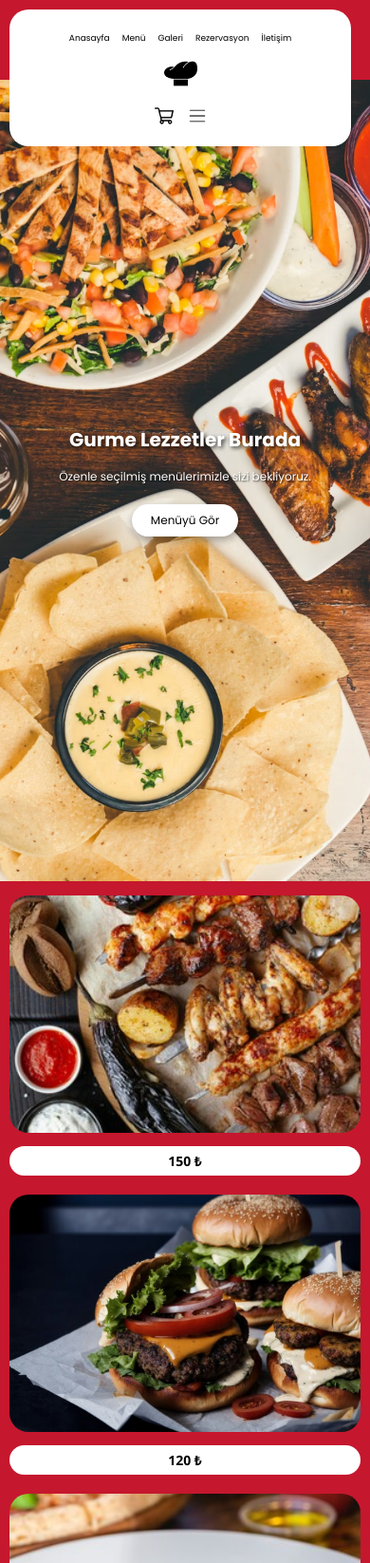
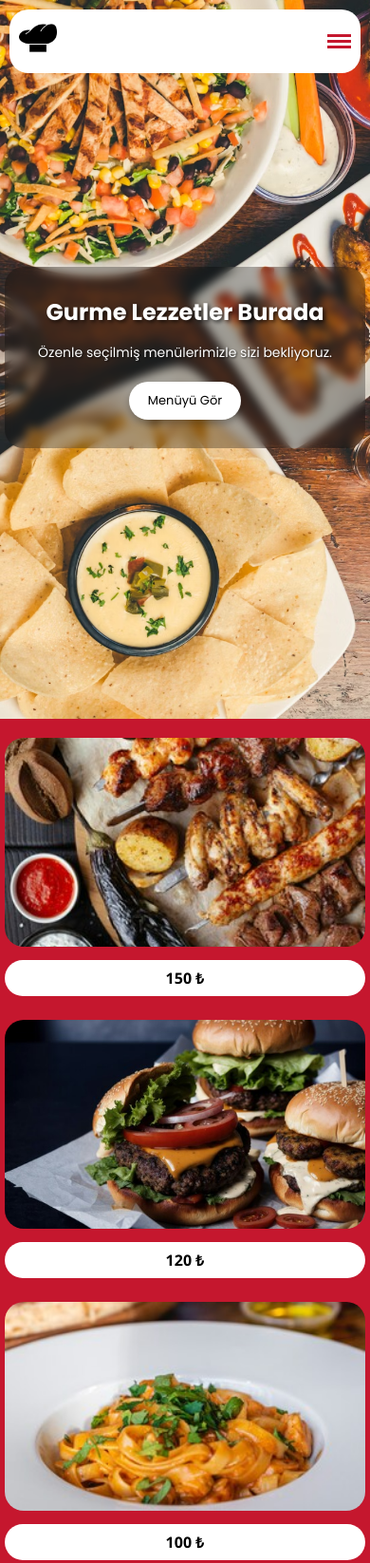
Before and after one commit to barismert27/gurmerestoran-com, a plain HTML site: page index.html in a window 390 px wide. Shown: the top 1646 px of the page at 95% size. Drawn offline with Linux system fonts and the light colour scheme.

Commit message:
Update index.html

```diff
--- a/index.html
+++ b/index.html
@@ -27,10 +27,12 @@
     body {
       background-color: var(--main-color);
       overflow-x: hidden; /* Yatay kaydırmayı engelle */
+      width: 100%;
+      max-width: 100vw;
     }
 
     .navbar {
-      background-color: white;
+      background-color: white !important;
       font-family: 'Poppins', sans-serif;
       display: flex;
       align-items: center;
@@ -41,7 +43,8 @@
       z-index: 1000;
       border-radius: 30px;
       margin: 15px;
-      max-width: calc(100% - 30px);
+      max-width: calc(100vw - 30px);
+      width: calc(100% - 30px);
       box-sizing: border-box;
     }
 
@@ -227,100 +230,207 @@
       height: 25px;
     }
 
+    /* Hamburger menü stilleri */
+    .hamburger {
+      display: none;
+      flex-direction: column;
+      cursor: pointer;
+      gap: 3px;
+    }
+
+    .hamburger span {
+      width: 25px;
+      height: 3px;
+      background-color: #C5172E;
+      transition: 0.3s;
+    }
+
     /* Mobil uyumluluk */
     @media (max-width: 768px) {
+      body {
+        overflow-x: hidden !important;
+        width: 100% !important;
+        max-width: 100vw !important;
+      }
+
       .navbar {
-        padding: 8px 15px;
+        background-color: white !important;
+        padding: 10px 15px;
         margin: 10px;
         border-radius: 20px;
+        position: relative;
+        width: calc(100vw - 20px);
+        max-width: calc(100vw - 20px);
+        box-sizing: border-box;
       }
 
-      .navlinks {
-        gap: 8px;
+      .orta {
+        display: none;
       }
 
-      .navlinks .container {
-        font-size: 11px;
-        padding: 3px 6px;
+      .hamburger {
+        display: flex;
+      }
+
+      .sağa {
+        display: none;
+      }
+
+      .mobile-menu {
+        display: none;
+        position: absolute;
+        top: 100%;
+        left: 0;
+        right: 0;
+        background: white !important;
+        border-radius: 15px;
+        margin-top: 10px;
+        box-shadow: 0 4px 15px rgba(0,0,0,0.1);
+        width: 100%;
+        box-sizing: border-box;
+      }
+
+      .mobile-menu.active {
+        display: block;
+      }
+
+      .mobile-menu ul {
+        list-style: none;
+        padding: 20px;
+        margin: 0;
+      }
+
+      .mobile-menu ul li {
+        margin-bottom: 15px;
+      }
+
+      .mobile-menu ul li a {
+        font-family: "Poppins", sans-serif;
+        text-decoration: none;
+        color: black;
+        font-size: 16px;
+        display: block;
+        padding: 10px;
+        text-align: center;
+        border-radius: 10px;
+        transition: all 0.3s ease;
+      }
+
+      .mobile-menu ul li a:hover {
+        background-color: #C5172E;
+        color: white;
       }
 
       .logo img {
-        width: 35px;
-        height: 35px;
-      }
-
-      .icons img {
-        width: 20px;
-        height: 20px;
+        width: 40px;
+        height: 40px;
       }
 
       .hero {
-        margin-top: -80px;
-        padding: 0 15px;
+        margin-top: -90px;
+        padding: 0 10px;
+        min-height: 90vh;
+        width: 100vw;
+        max-width: 100vw;
+        box-sizing: border-box;
+        overflow: hidden;
+      }
+
+      .hero-text {
+        background: rgba(0,0,0,0.3);
+        padding: 30px 20px;
+        border-radius: 20px;
+        backdrop-filter: blur(5px);
+      }
+
+      .hero-text h1 {
+        font-size: 28px;
+        margin-bottom: 15px;
+      }
+
+      .hero-text p {
+        font-size: 16px;
+        margin-bottom: 20px;
+      }
+
+      .hero-btn {
+        font-size: 14px;
+        padding: 12px 25px;
       }
 
       .menu-grid {
         grid-template-columns: repeat(2, 1fr);
         gap: 15px;
-        padding: 20px 15px;
+        padding: 30px 10px;
+        width: 100%;
+        max-width: 100vw;
+        box-sizing: border-box;
+        overflow: hidden;
       }
 
       .menu-grid img {
-        height: 200px;
+        height: 180px;
       }
 
       .fiyat {
-        font-size: 14px;
-        padding: 6px;
+        font-size: 15px;
+        padding: 8px;
       }
 
       .footer {
-        padding: 20px 15px;
+        padding: 25px 15px;
       }
     }
 
     @media (max-width: 480px) {
       .navbar {
-        flex-direction: column;
-        gap: 10px;
-        padding: 15px;
+        background-color: white !important;
+        width: calc(100vw - 20px);
+        max-width: calc(100vw - 20px);
+        margin: 10px;
+        padding: 10px;
+        box-sizing: border-box;
       }
 
-      .orta {
-        order: -1;
-      }
-
-      .navlinks {
-        justify-content: center;
-        gap: 5px;
-      }
-
-      .navlinks .container {
-        font-size: 9px;
-        padding: 2px 4px;
+      .hero {
+        width: 100vw;
+        max-width: 100vw;
+        padding: 0 5px;
+        box-sizing: border-box;
+        overflow: hidden;
       }
 
       .hero-text h1 {
-        font-size: 20px;
+        font-size: 24px;
       }
 
       .hero-text p {
-        font-size: 12px;
+        font-size: 14px;
       }
 
       .hero-btn {
-        padding: 8px 20px;
-        font-size: 12px;
+        padding: 10px 20px;
+        font-size: 13px;
       }
 
       .menu-grid {
         grid-template-columns: 1fr;
-        gap: 10px;
-        padding: 15px 10px;
+        gap: 15px;
+        padding: 20px 5px;
+        width: 100%;
+        max-width: 100vw;
+        box-sizing: border-box;
+        overflow: hidden;
       }
 
       .menu-grid img {
-        height: 250px;
+        height: 220px;
+        width: 100%;
+        max-width: 100%;
+      }
+
+      .fiyat {
+        font-size: 16px;
       }
     }
   </style>
@@ -346,6 +456,24 @@
       <ul class="icons">
         <li><a href="#"><img src="fotoğraflar/sepet.png" alt="SEPET"></a></li>
         <li><a href="#"><img src="fotoğraflar/3 çizgi.png" alt="TREE LİNE"></a></li>
+      </ul>
+    </div>
+
+    <!-- Hamburger menü -->
+    <div class="hamburger" onclick="toggleMobileMenu()">
+      <span></span>
+      <span></span>
+      <span></span>
+    </div>
+
+    <!-- Mobil menü -->
+    <div class="mobile-menu" id="mobileMenu">
+      <ul>
+        <li><a href="#" onclick="closeMobileMenu()">Anasayfa</a></li>
+        <li><a href="#menüburda" onclick="closeMobileMenu()">Menü</a></li>
+        <li><a href="galeri.html" onclick="closeMobileMenu()">Galeri</a></li>
+        <li><a href="rezervasyon.html" onclick="closeMobileMenu()">Rezervasyon</a></li>
+        <li><a href="#footer1" onclick="closeMobileMenu()">İletişim</a></li>
       </ul>
     </div>
   </nav>
@@ -447,5 +575,22 @@
     </div>
   </footer>
 
+  <script>
+    function toggleMobileMenu() {
+      const mobileMenu = document.getElementById('mobileMenu');
+      mobileMenu.classList.toggle('active');
+    }
+
+    function closeMobileMenu() {
+      const mobileMenu = document.getElementById('mobileMenu');
+      mobileMenu.classList.remove('active');
+    }
+
+    // Hamburger animasyonu
+    document.querySelector('.hamburger').addEventListener('click', function() {
+      this.classList.toggle('active');
+    });
+  </script>
+
 </body>
 </html>
```
